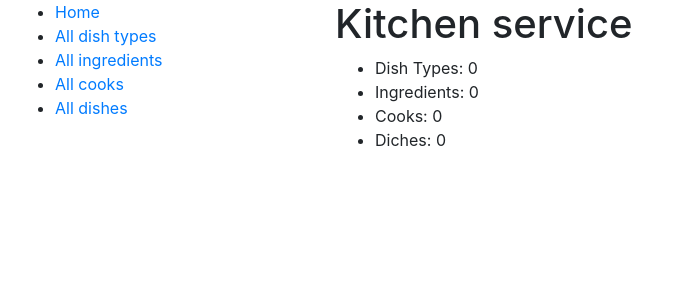
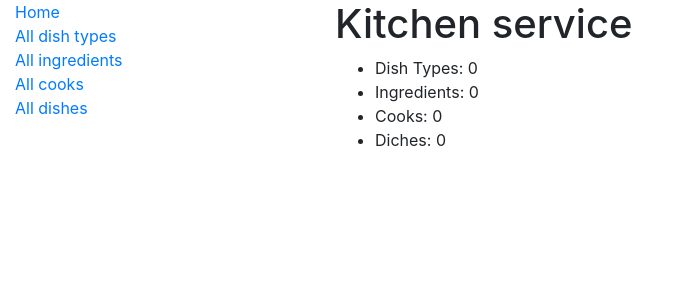
Before and after one commit to ShcherbynaSv/kitchen_service, a Django app: page /kitchen/ in a window 1280 px wide. Shown: the top 300 px of the page, without its empty margins (0-678 px from the left). Run offline with Django 5.2, Linux system fonts and the light colour scheme; data that the repository does not hold is empty.

Commit message:
Create static folder with styles.css fileÑ. Connect styles.css to base.html file

```diff
--- a/kitchen_service/settings.py
+++ b/kitchen_service/settings.py
@@ -117,6 +117,10 @@ USE_TZ = True
 
 STATIC_URL = "static/"
 
+STATICFILES_DIRS = [
+ BASE_DIR / "static",
+]
+
 # Default primary key field type
 # https://docs.djangoproject.com/en/5.2/ref/settings/#default-auto-field
 
--- /dev/null
+++ b/static/css/styles.css
@@ -0,0 +1,4 @@
+.sidebar-nav {
+  padding: 0;
+  list-style: none;
+}
--- a/templates/base.html
+++ b/templates/base.html
@@ -8,6 +8,8 @@
         href="https://cdn.jsdelivr.net/npm/bootstrap@4.6.2/dist/css/bootstrap.min.css"
         integrity="sha384-xOolHFLEh07PJGoPkLv1IbcEPTNtaed2xpHsD9ESMhqIYd0nLMwNLD69Npy4HI+N"
         crossorigin="anonymous">
+  {% load static %}
+  <link rel="stylesheet" href="{% static 'css/styles.css' %}">
 </head>
 <body>
   <div class="container-fluid">
--- a/templates/includes/sidebar.html
+++ b/templates/includes/sidebar.html
@@ -1,4 +1,4 @@
-<ul>
+<ul class="sidebar-nav">
   <li><a href="tasks:index">Home</a></li>
   <li><a href="#">All dish types</a></li>
   <li><a href="#">All ingredients</a></li>
```
